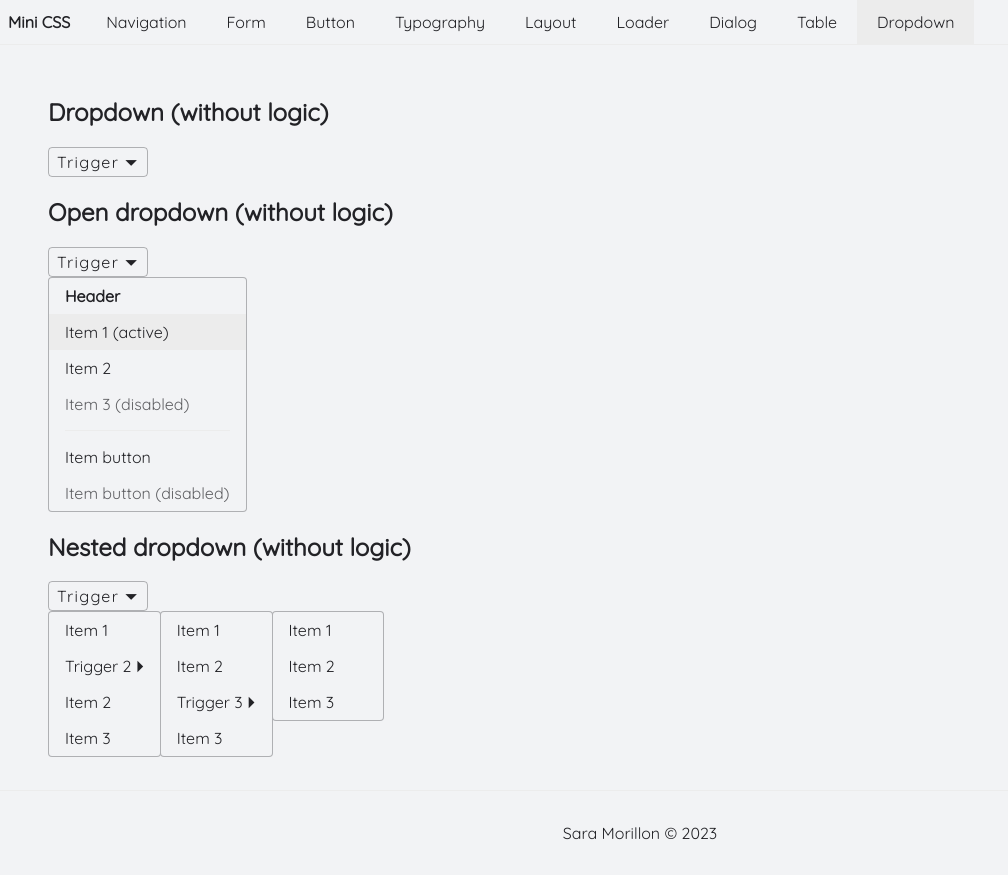
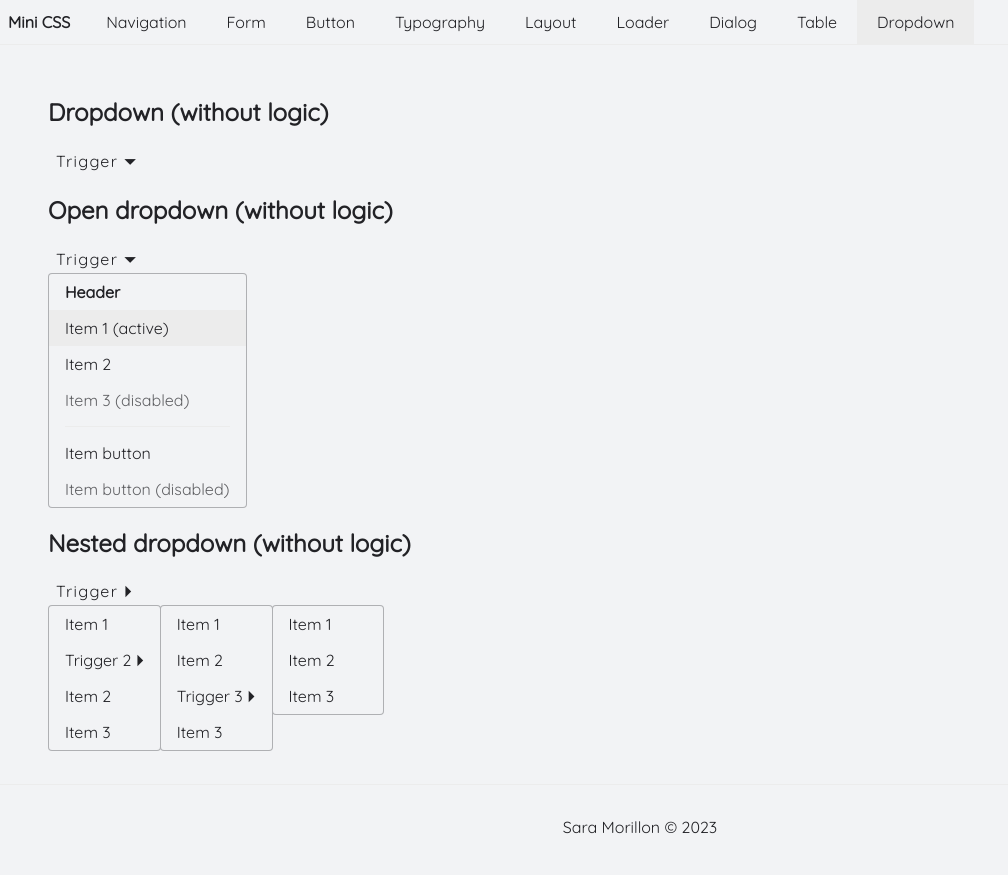
Before and after one commit to Sara-Morillon/mini-css, a React (Vite) app: page /dropdown in a window 1280 px wide. Shown: the whole page, without its empty margins (0-1008 px from the left). Built offline with nearby package versions, Linux system fonts and the light colour scheme.

Commit message:
Remove carets and listbox trigger border

```diff
--- a/src/css/dropdown.less
+++ b/src/css/dropdown.less
@@ -94,17 +94,10 @@
     left: 100%;
     width: 100%;
   }
-
-  [aria-haspopup='listbox']:after {
-    content: ' ⏵';
-  }
 }
 
 [aria-haspopup='listbox'] {
   cursor: pointer;
   position: relative;
-
-  &:after {
-    content: ' ⏷';
-  }
+  border: none;
 }
--- a/src/ui/pages/Dropdown.tsx
+++ b/src/ui/pages/Dropdown.tsx
@@ -3,7 +3,7 @@ export function Dropdown() {
     <section>
       <h2>Dropdown (without logic)</h2>
       <button aria-haspopup="listbox" aria-expanded="false" aria-controls="dropdown1">
-        Trigger
+        Trigger ⏷
       </button>
       <div role="listbox" id="dropdown1" hidden>
         <strong>Header</strong>
@@ -27,7 +27,7 @@ export function Dropdown() {
 
       <h2>Open dropdown (without logic)</h2>
       <button aria-haspopup="listbox" aria-expanded="true" aria-controls="dropdown2">
-        Trigger
+        Trigger ⏷
       </button>
       <div role="listbox" id="dropdown2">
         <strong>Header</strong>
@@ -53,7 +53,7 @@ export function Dropdown() {
 
       <h2>Nested dropdown (without logic)</h2>
       <button aria-haspopup="listbox" aria-expanded="true" aria-controls="dropdown3">
-        Trigger
+        Trigger ⏵
       </button>
       <div role="listbox" id="dropdown3">
         <button role="option" aria-selected="false">
@@ -66,7 +66,7 @@ export function Dropdown() {
           aria-expanded="true"
           aria-controls="dropdown4"
         >
-          Trigger 2
+          Trigger 2 ⏵
         </button>
         <div role="listbox" id="dropdown4">
           <button role="option" aria-selected="false">
@@ -82,7 +82,7 @@ export function Dropdown() {
             aria-expanded="true"
             aria-controls="dropdown5"
           >
-            Trigger 3
+            Trigger 3 ⏵
           </button>
           <div role="listbox" id="dropdown5">
             <button role="option" aria-selected="false">
```
